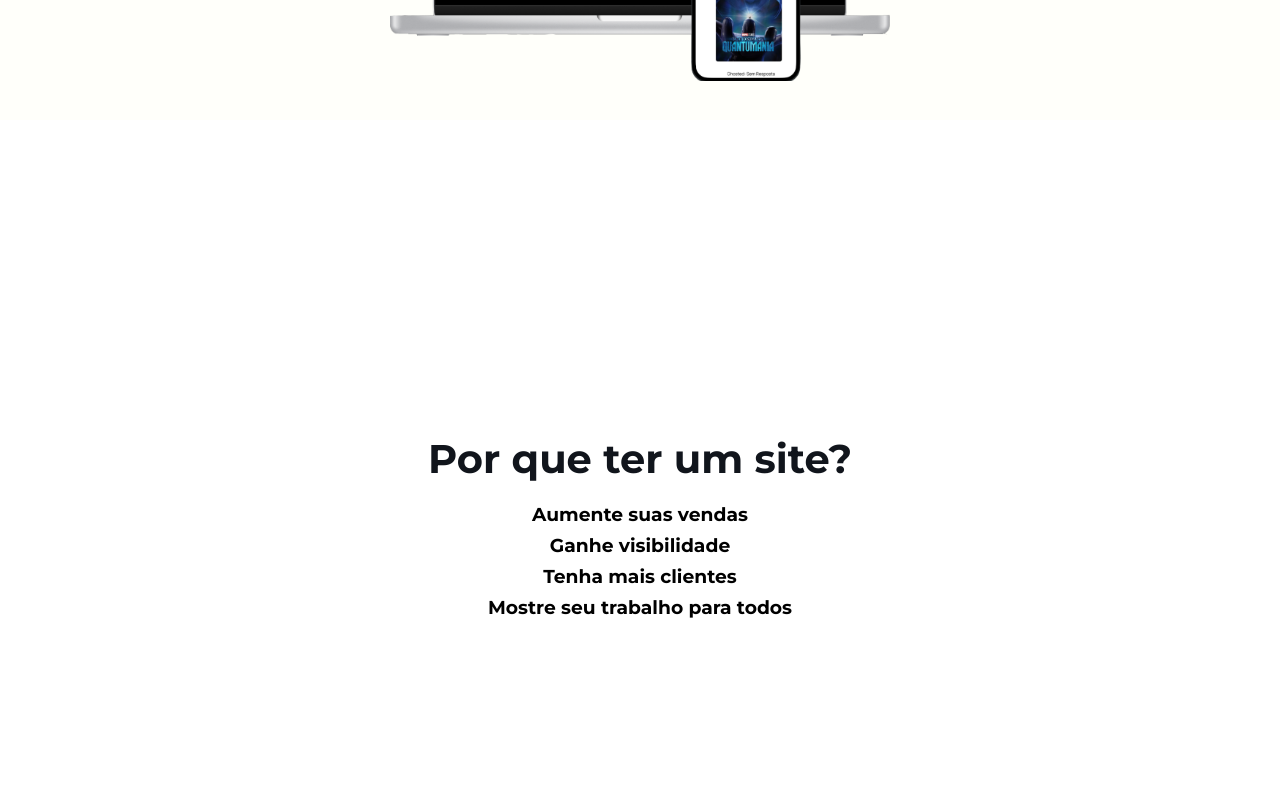
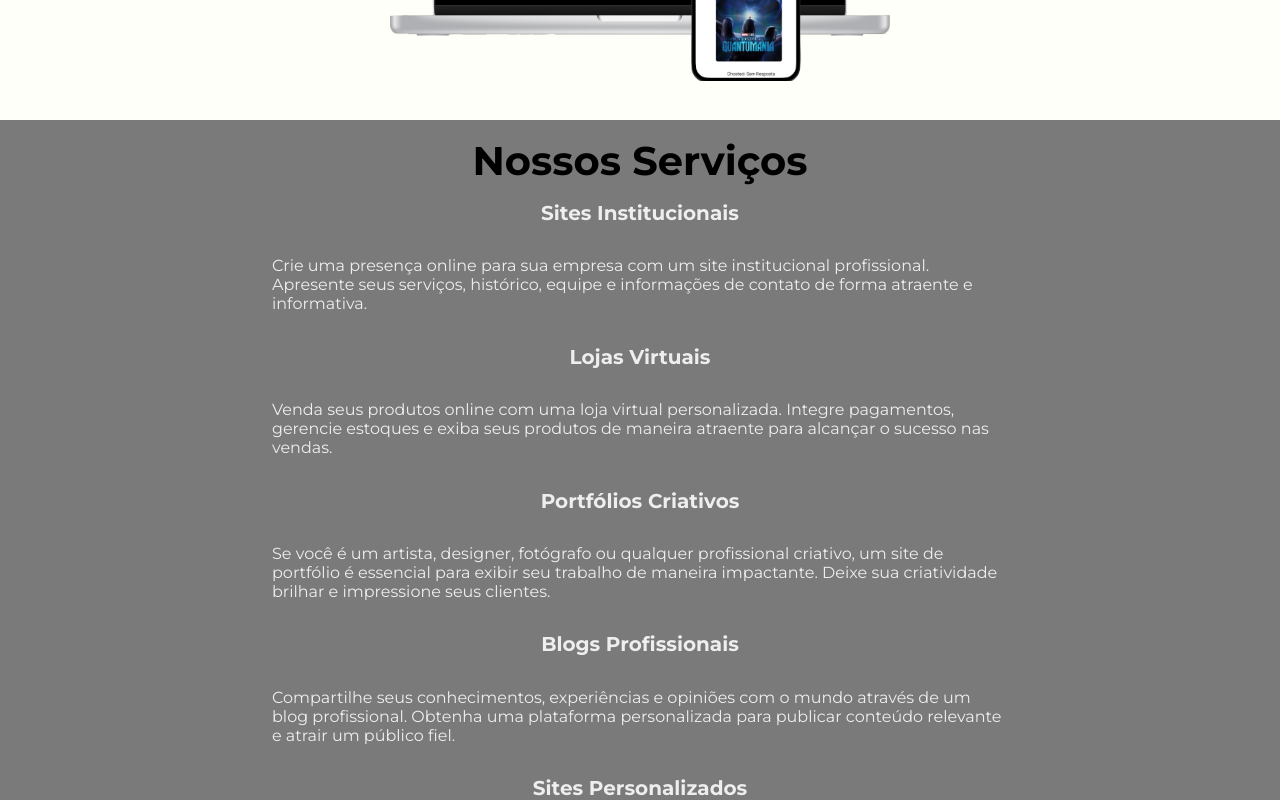
Before and after one commit to MarcusMix/page-web, a React (Vite) app: page / in a window 1280 px wide. Shown: the part 780-1580 px from the top of the page. Built offline with nearby package versions, Linux system fonts and the light colour scheme.

Commit message:
feat: adding service component to render

```diff
--- a/src/pages/home-page/home-page.jsx
+++ b/src/pages/home-page/home-page.jsx
@@ -4,6 +4,7 @@ import Why from "../../components/why/why";
 import HowWorks from "../../components/how-works/howWorks";
 import Contact from "../../components/contact/contact";
 import Footer from "../../components/footer/footer";
+import Services from "../../components/services/services";
 // import Examples from "../../components/examples/examples";
 
 const Homepage = () => {
@@ -11,6 +12,7 @@ const Homepage = () => {
 		<>
 			<Navbar />
 			<Home />
+			<Services/>
 			<Why />
 			<HowWorks />
 			{/* <Examples /> */}
```
